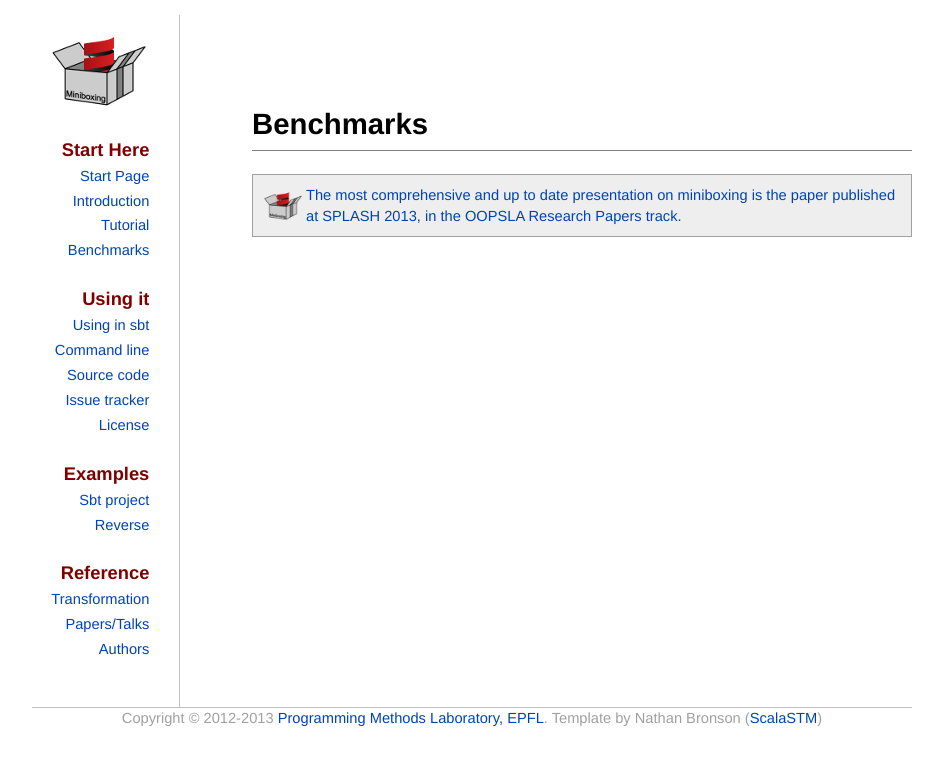
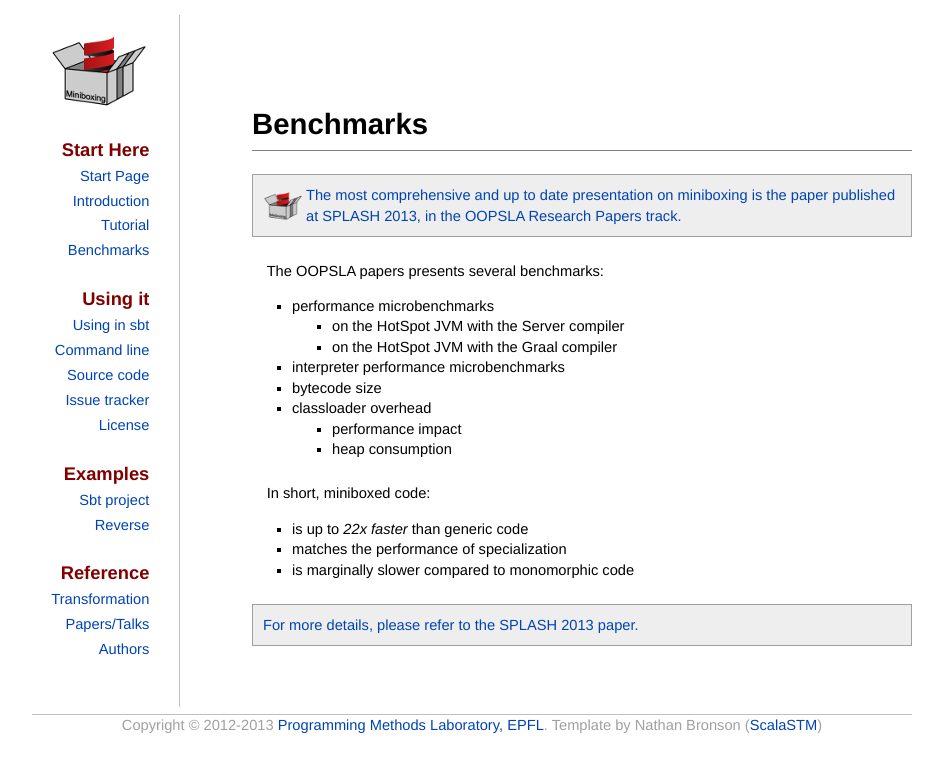
Before and after one commit to miniboxing/miniboxing.github.io, a Jekyll site: the page built from benchmarks.md, in a window 1280 px wide. Shown: the top 772 px of the page, without its empty margins (168-1111 px from the left). Built offline with Jekyll 4.4.1, drawn with Linux system fonts in a browser that asks for light colours.

Commit message:
Final tweaks, site ready

```diff
--- a/_includes/oopsla.md
+++ b/_includes/oopsla.md
@@ -1,6 +1,6 @@
 <p>
 <div class="paper">
-        <img src="mbox2-thumbnail.png" alt="paper" height="40px" align="left"/>
-        <a href="http://infoscience.epfl.ch/record/188060">The most comprehensive and up to date presentation on miniboxing is the paper published at SPLASH 2013, in the OOPSLA Research Papers track.</a>
+  <img src="mbox2-thumbnail.png" alt="paper" height="40px" align="left"/>
+  <a href="https://github.com/miniboxing/miniboxing-plugin/blob/wip/docs/2013-07-oopsla-preprint.pdf?raw=true">The most comprehensive and up to date presentation on miniboxing is the paper published at SPLASH 2013, in the OOPSLA Research Papers track.</a>
 </div>
 </p>
--- /dev/null
+++ b/_includes/oopsla2.md
@@ -0,0 +1,5 @@
+<p>
+<div class="paper">
+  <a href="https://github.com/miniboxing/miniboxing-plugin/blob/wip/docs/2013-07-oopsla-preprint.pdf?raw=true">For more details, please refer to the SPLASH 2013 paper.</a>
+</div>
+</p>
--- a/benchmarks.md
+++ b/benchmarks.md
@@ -5,3 +5,21 @@ short_title: Benchmarks
 ---
 
 {% include oopsla.md %}
+
+The OOPSLA papers presents several benchmarks:
+
+* performance microbenchmarks
+  * on the HotSpot JVM with the Server compiler
+  * on the HotSpot JVM with the Graal compiler
+* interpreter performance microbenchmarks
+* bytecode size
+* classloader overhead
+  * performance impact
+  * heap consumption
+
+In short, miniboxed code:
+* is up to *22x faster* than generic code
+* matches the performance of specialization
+* is marginally slower compared to monomorphic code
+
+{% include oopsla2.md %}
--- a/css/default.css
+++ b/css/default.css
@@ -106,7 +106,7 @@ p.faqa {
 }
 
 ul {
-  margin-top: 0.4em;
+/*  margin-top: 0.4em; */
   list-style-type: square;
 }
 
```
Also changed, not shown: transformation.md (+3 -0 lines).
